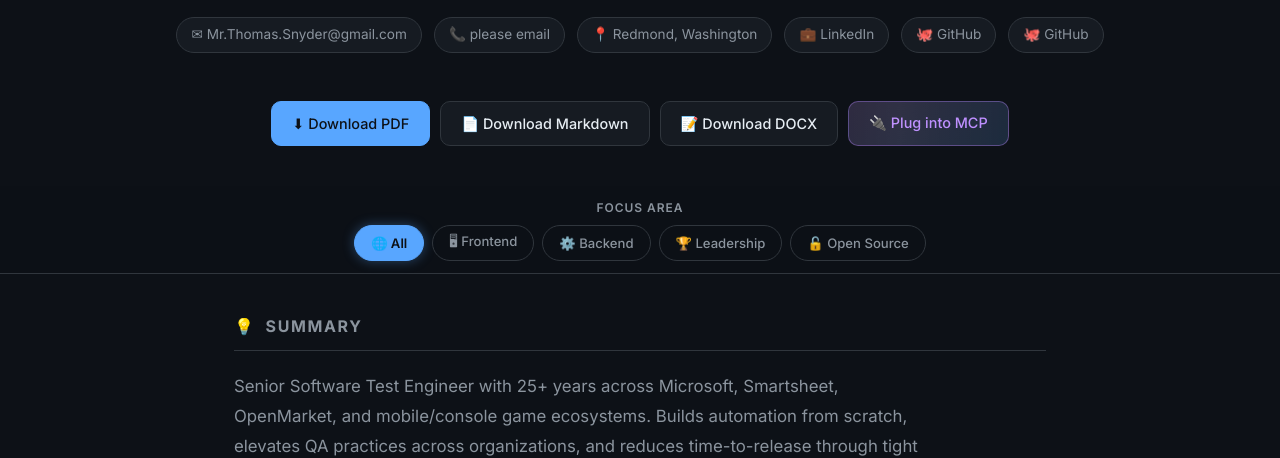
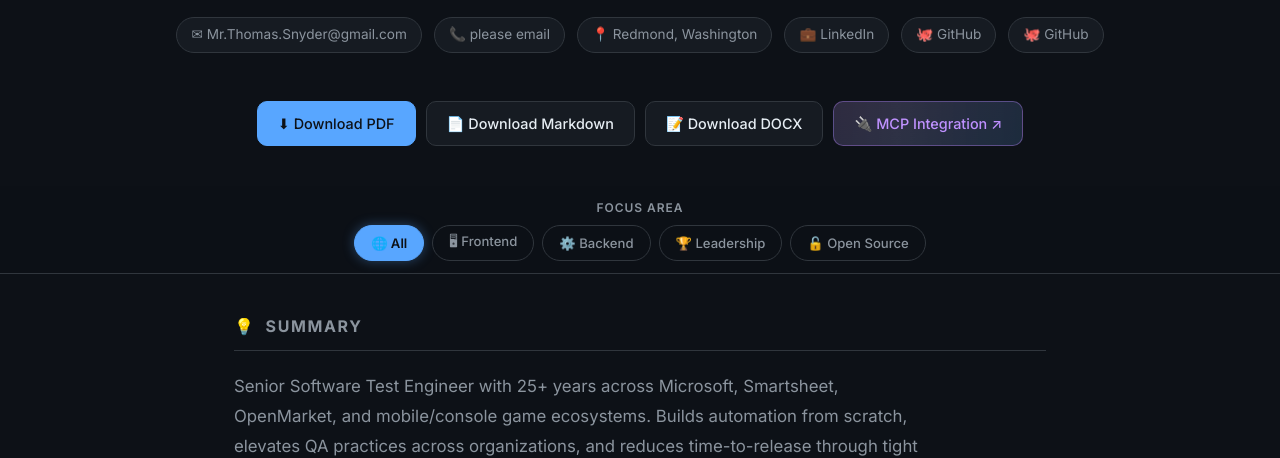
Before and after one commit to Saikojin/Talentscout, a plain HTML site: page index.html in a window 1280 px wide. Shown: the part 347-805 px from the top of the page. Drawn offline with nearby package versions, Linux system fonts and the light colour scheme.

Commit message:
Updated mcp button to not be a localhost path

```diff
--- a/index.html
+++ b/index.html
@@ -641,7 +641,10 @@ flowchart TD
      */
     window.__RESUME_CONFIG__ = {
       resumePath: 'resume/data/resume.json',
-      distPath:   'resume/dist'
+      distPath:   'resume/dist',
+      // mcpUrl: null — hides the localhost clipboard button on the public site.
+      // Set to a real https:// URL only if you expose the MCP server publicly.
+      mcpUrl:     null,
     };
 
     // ─── View Switcher ─────────────────────────────────────────────────
--- a/resume/web/app.js
+++ b/resume/web/app.js
@@ -13,10 +13,16 @@
 'use strict';
 
 // ─── Configuration ────────────────────────────────────────────────────────────
-const MCP_URL = 'http://localhost:3001/mcp';
 // When loaded from the repo root via index.html, window.__RESUME_CONFIG__ overrides
-// these paths so the correct relative URLs are used. The standalone resume/web/index.html
+// these values so the correct relative URLs are used. The standalone resume/web/index.html
 // does not set this global, so the defaults apply there as-is.
+//
+// mcpUrl: set to null on the public GitHub Pages site to hide the clipboard button
+//         (localhost:3001 is meaningless to external visitors). Set to a real URL only
+//         when the MCP server is publicly reachable behind HTTPS.
+const MCP_URL     = window.__RESUME_CONFIG__?.mcpUrl !== undefined
+                    ? window.__RESUME_CONFIG__.mcpUrl
+                    : 'http://localhost:3001/mcp';
 const RESUME_PATH = window.__RESUME_CONFIG__?.resumePath ?? './data/resume.json';
 const DIST_PATH   = window.__RESUME_CONFIG__?.distPath   ?? '../dist';
 
@@ -174,7 +180,10 @@ function renderActionBar(basics) {
   });
   docxBtn.innerHTML = '📝 Download DOCX';
 
-  // MCP Button
+  // MCP Button — only shown as an active clipboard button when MCP_URL is a live
+  // address (local dev). On the public GitHub Pages site mcpUrl is set to null so
+  // we render a passive informational link to the repo instead.
+  if (MCP_URL) {
     const mcpBtn = el('button', {
       class: 'btn btn-mcp',
       id: 'btn-mcp',
@@ -193,8 +202,21 @@ function renderActionBar(basics) {
         showToast('Could not copy — MCP URL: ' + MCP_URL, 'warning', 5000);
       }
     });
-
     bar.append(pdfBtn, mdBtn, docxBtn, mcpBtn);
+  } else {
+    // Public site: show a neutral link to the MCP integration docs on GitHub
+    const mcpLink = el('a', {
+      class: 'btn btn-mcp',
+      id: 'btn-mcp',
+      href: 'https://github.com/Saikojin/Talentscout#readme',
+      target: '_blank',
+      rel: 'noopener noreferrer',
+      'aria-label': 'Learn about MCP server integration',
+      title: 'MCP server runs locally — see README for setup',
+    });
+    mcpLink.innerHTML = '🔌 MCP Integration ↗';
+    bar.append(pdfBtn, mdBtn, docxBtn, mcpLink);
+  }
   return bar;
 }
 
@@ -497,7 +519,9 @@ async function boot() {
   // Footer
   const footer = el('footer');
   const footerText = el('p', { class: 'footer-text' });
-  footerText.innerHTML = `Built with <a href="https://github.com/nathanfox/resume-as-code" target="_blank" rel="noopener">resume-as-code</a> · <a href="${MCP_URL}" target="_blank" rel="noopener">MCP Server</a>`;
+  const mcpFooterHref = MCP_URL || 'https://github.com/Saikojin/Talentscout#readme';
+  const mcpFooterLabel = MCP_URL ? 'MCP Server' : 'MCP Integration';
+  footerText.innerHTML = `Built with <a href="https://github.com/nathanfox/resume-as-code" target="_blank" rel="noopener">resume-as-code</a> · <a href="${mcpFooterHref}" target="_blank" rel="noopener">${mcpFooterLabel}</a>`;
   footer.appendChild(footerText);
   app.appendChild(footer);
 
```
Lines whose indentation alone changed are shown as unchanged.
